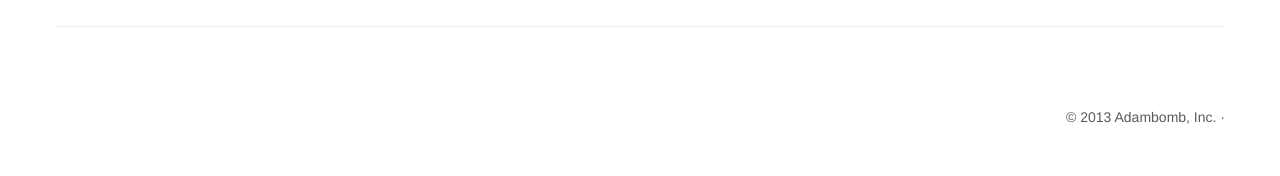
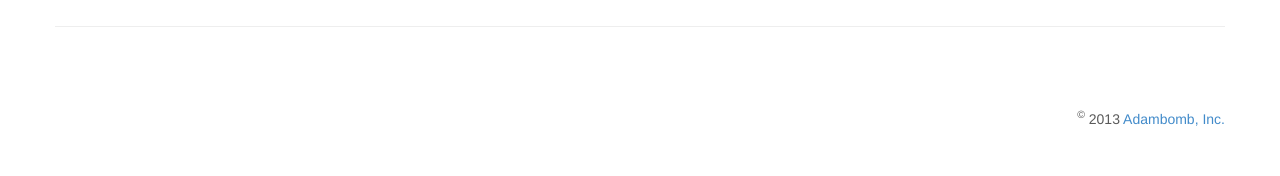
Before and after one commit to adambomb412077/mybootstrap, a Jekyll site: the page index.html, which Jekyll copies as it is, in a window 1280 px wide. Shown: the part 2954-3130 px from the top of the page. Built offline with Jekyll 4.4.1, drawn with Linux system fonts in a browser that asks for light colours; Markdown is read by kramdown in place of the engine named in the settings.

Commit message:
class changes 9-9

```diff
--- a/carousel.css
+++ b/carousel.css
@@ -126,3 +126,8 @@ body {
     margin-top: 120px;
   }
 }
+
+.super {
+  vertical-align: super;
+  font-size:.75em;
+}
--- a/index.html
+++ b/index.html
@@ -187,11 +187,11 @@
         <!--
         <p class="pull-right"><a href="#">Back to top</a></p>-->
 
-        <p class="pull-right">
-          &copy; 2013 Adambomb, Inc. &middot;
+        <p class="pull-right"><span class="super">&copy;</span> 2013
+          <a href="#">Adambomb, Inc. </a>
 
-          <!-- <a href="#">Privacy</a> &middot; <a href="#">Terms</a></p> -->
-      </footer>
+<!--           &middot;<a href="#">Privacy</a> &middot; <a href="#">Terms</a></p>
+ -->      </footer>
 
     </div><!-- /.container -->
 
```
